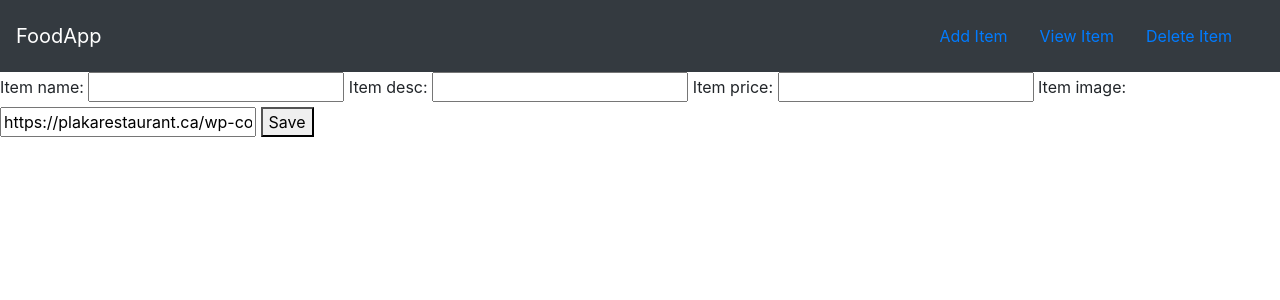
After one commit to bhagvant-phadnis/food, a Django app: page /food/add/ in a window 1280 px wide. The commit adds this page. Shown: the top 300 px of the page. Run offline with Django 4.2, Linux system fonts and the light colour scheme.

Commit message:
added model form & update, delete functionality

```diff
--- /dev/null
+++ b/mysite/food/forms.py
@@ -0,0 +1,9 @@
+from django import forms
+from .models import Item
+
+# Creating model form
+
+class ItemForm(forms.ModelForm):
+    class Meta:
+        model=Item
+        fields = ['item_name','item_desc','item_price','item_image']
--- /dev/null
+++ b/mysite/food/templates/food/Item-form.html
@@ -0,0 +1,8 @@
+{% extends 'food/base.html'%}
+    {% block body %}
+    <form method="POST">
+        {% csrf_token %}
+        {{ form }}
+    <button type="submit">Save</button>
+    </form>
+    {% endblock %}
--- a/mysite/food/templates/food/base.html
+++ b/mysite/food/templates/food/base.html
@@ -3,7 +3,7 @@
 <html lang="en">
 <head>
 
-    <title>Document</title>
+    <title>My-site</title>
     <link rel="stylesheet" href="{% static 'food/style.css' %}">
     <link rel="stylesheet" href="https://cdn.jsdelivr.net/npm/bootstrap@4.3.1/dist/css/bootstrap.min.css" integrity="sha384-ggOyR0iXCbMQv3Xipma34MD+dH/1fQ784/j6cY/iJTQUOhcWr7x9JvoRxT2MZw1T" crossorigin="anonymous">
     <script src="https://cdn.jsdelivr.net/npm/bootstrap@4.3.1/dist/js/bootstrap.min.js" integrity="sha384-JjSmVgyd0p3pXB1rRibZUAYoIIy6OrQ6VrjIEaFf/nJGzIxFDsf4x0xIM+B07jRM" crossorigin="anonymous">
@@ -13,7 +13,7 @@
     <nav class="navbar navbar-dark bg-dark">
         <a href="#" class="navbar-brand">FoodApp</a>
         <div class="navbar">
-            <a class="nav-Item nav-link" href="#">Add Item</a>
+            <a class="nav-Item nav-link" href="{% url 'food:create_item' %}">Add Item</a>
             <a class="nav-Item nav-link" href="#">View Item</a>
             <a class="nav-Item nav-link" href="#">Delete Item</a>
         </div>
--- a/mysite/food/templates/food/detail.html
+++ b/mysite/food/templates/food/detail.html
@@ -9,6 +9,7 @@
         <h2> {{ item.item_name }} </h2>
         <h3> {{ item.item_desc }} </h3>
         <h4> ${{ item.item_price }} </h4>
+        <a href="{% url 'food:delete_item' item.id%}">Delete</a>
     </div>
 </div>
 
--- a/mysite/food/urls.py
+++ b/mysite/food/urls.py
@@ -9,4 +9,11 @@
     #/food/id
     path('<int:item_id>/', views.detail, name='detail'),
     path('item/', views.item, name='item'),
+    # add food items /food/add
+    path('add/', views.create_item, name='create_item'),
+    # Edit
+    path('update/<int:id>/', views.update_item, name='update_item'),
+    # delete
+    path('delete/<int:id>/', views.delete_item, name='delete_item'),
+
 ]
--- a/mysite/food/views.py
+++ b/mysite/food/views.py
@@ -1,7 +1,8 @@
-from django.shortcuts import render
+from django.shortcuts import render, redirect
 from django.http import HttpResponse
 from .models import Item
 from django.template import loader
+from .forms import ItemForm
 # Create your views here.
 
 def index(request):
@@ -23,3 +24,34 @@
     }
 #    return HttpResponse("This is item no/id: %s" % item_id)
     return render(request,'food/detail.html', context)
+
+def create_item(request):
+    # user form class
+    form=ItemForm(request.POST or None)
+    if form.is_valid():
+        form.save()
+        return redirect('food:index')
+    return render(request,'food/Item-form.html', {'form':form})
+
+# Update items
+def update_item(request, id):
+    item = Item.objects.get(id=id)
+    # create for object
+    form = ItemForm(request.POST or None, instance=item)
+
+    if form.is_valid():
+        form.save()
+        return redirect('food:index')
+    return render(request, 'food/Item-form.html', {'form':form, 'item':item})
+
+# Delete
+
+def delete_item(request, id):
+    item = Item.objects.get(id=id)
+    # create for object
+    form = ItemForm(request.POST)
+
+    if request.method == 'POST':
+        item.delete()
+        return redirect('food:index')
+    return render(request, 'food/Item-delete.html', {'item':item})
```
Also changed, not shown: mysite/food/templates/food/Item-delete.html (added, +9 -0 lines), mysite/db.sqlite3, 1 other file.
